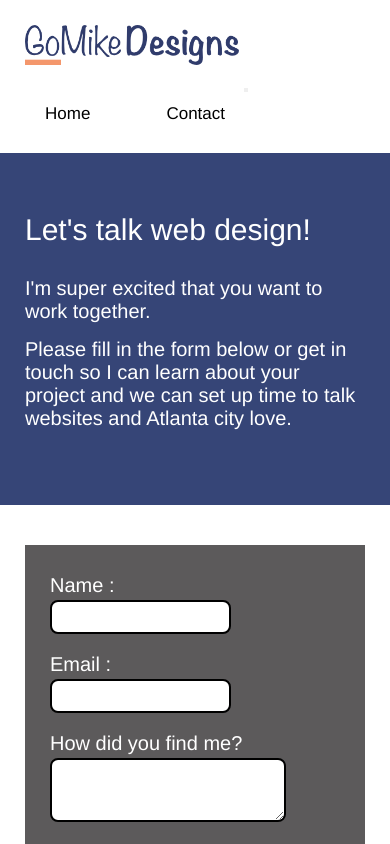
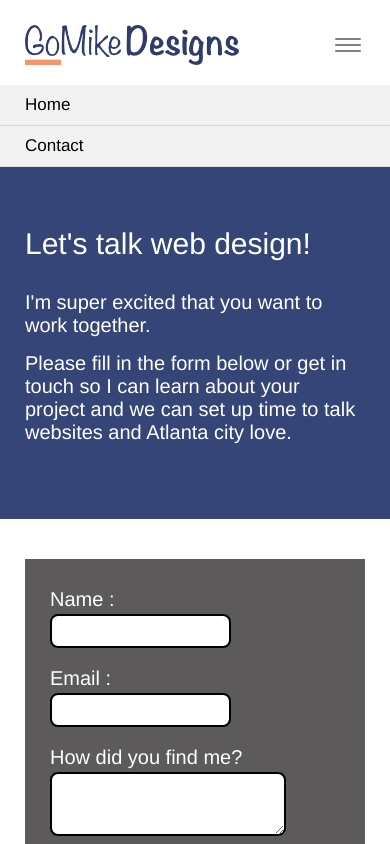
Before and after one commit to katiemayfaulkner/Project-4, a plain HTML site: page contact.html in a window 390 px wide. Both pictures are taken after a click on the button "Toggle navigation". Shown: the top 844 px of the page. Drawn offline with Linux system fonts and the light colour scheme.

Commit message:
feat: Build dropdown menu

```diff
--- a/contact.html
+++ b/contact.html
@@ -15,19 +15,19 @@
 
 <body>
 	<header class="header" id="top">
-		<nav>
+		<nav class="for-responsive">
 
 			<img src="img/atlanta%20web%20design%20logo.png" alt="GoMikeDesigns Logo" />
 
-			<button>
+			<button id="dropdown" onclick="toggleFunction()">
 				<span class="sr-only"> Toggle navigation </span>
-				<span class="icon-bar"></span>
-				<span class="icon-bar"></span>
-				<span class="icon-bar"></span>
+				<span class="bar"></span>
+				<span class="bar"></span>
+				<span class="bar"></span>
 			</button>
 		</nav>
 
-		<nav class="navigation">
+		<nav class="navigation" id="dropdown-menu">
 			<a href="index.html">Home</a>
 			<a href="contact.html">Contact</a>
 		</nav>
@@ -108,6 +108,7 @@
 		</nav>
 	</footer>
 
+	<script src="js/main.js"></script>
 </body>
 
 </html>
--- a/css/styles.scss
+++ b/css/styles.scss
@@ -19,6 +19,10 @@ header {
   img {
     height: 40px;
     margin-bottom: 25px;
+  }
+
+  button {
+    display: none;
   }
 
   .navigation {
@@ -396,10 +400,10 @@ footer {
     }
   }
 
-  a{
+  a {
     margin: 35px auto 0;
 
-    button{
+    button {
       width: 180px;
       font-size: 20px;
       padding: 15px;
@@ -442,8 +446,65 @@ footer {
 /* Extra small devices (phones, 600px and down) */
 @media only screen and (max-width: 700px) {
   // HOMEPAGE //
-  header {
+  .header, header{
+    max-width: none;
+    margin: none;
+    padding: 0;
     flex-wrap: wrap;
+
+    .for-responsive {
+      width: 100%;
+      display: flex;
+      justify-content: space-between;
+      margin-bottom: 20px ;
+      padding: 0 25px;
+
+      img {
+        margin: 0;
+      }
+
+      button {
+        display: block;
+        border: none;
+        background-color: transparent;
+        cursor: pointer;
+
+        .sr-only {
+          width: 1px;
+          height: 1px;
+          padding: 0;
+          margin: -1px;
+        }
+
+        .bar {
+          margin: 4px;
+          display: block;
+          background-color: rgba(0, 0, 0, 0.5);
+          width: 26px;
+          height: 2px;
+          border-radius: 1px;
+        }
+      }
+    }
+
+    .navigation {
+      width: 100%;
+      display: none;
+      flex-wrap: wrap;
+
+      a {
+        margin: 0;
+        width: 100%;
+        padding: 10px 0 10px 25px ;
+        border-bottom: 1px solid rgba(0, 0, 0, .1);
+        background-color: rgba(0, 0, 0, .05);
+
+        &:hover{
+          background-color: rgba(0, 0, 0, 0.124);
+          border-bottom: 1px solid rgba(0, 0, 0, .1);
+        }
+      }
+    }
   }
 
   .services {
@@ -476,7 +537,6 @@ footer {
   }
 
   footer {
-
     .icons {
       width: 85%;
     }
@@ -484,7 +544,7 @@ footer {
     .items {
       display: block;
 
-      section{
+      section {
         margin-bottom: 30px;
       }
     }
--- /dev/null
+++ b/js/main.js
@@ -0,0 +1,17 @@
+// var dropdownBtn = document.getElementById("dropdown")
+// var dropdownMenu = document.getElementById("dropdown-menu")
+// console.log(dropdownBtn)
+
+// dropdownBtn.onclick = function() {
+//   dropdownMenu.style.display = "flex"
+// }
+
+
+function toggleFunction() {
+    var dropdownMenu = document.getElementById("dropdown-menu")
+    if (dropdownMenu.style.display = "none") {
+        dropdownMenu.style.display = "flex";
+    } else {
+        dropdownMenu.style.display = "none"
+    }
+}
```
Also changed, not shown: index.html (+7 -6 lines), css/styles.css, 1 other file. Lines whose indentation alone changed are shown as unchanged.
